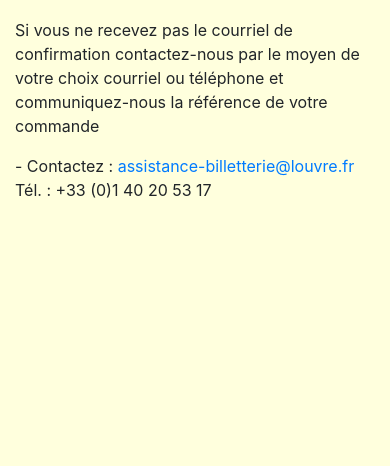
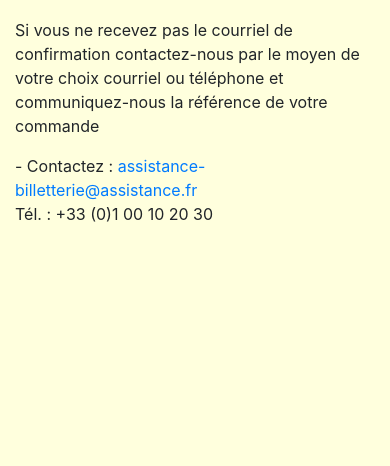
Before and after one commit to EveMarieT/louvre, a Symfony app: template templates/booking/finish.html.twig in a window 390 px wide. Shown: the part 267-733 px from the top of the page. Run offline with Twig, Linux system fonts and the light colour scheme; the template is opened without the code that fills it, so the values that code supplies are empty; some libraries are stand-ins or nearby versions.

Commit message:
View improvements

```diff
--- a/templates/booking/finish.html.twig
+++ b/templates/booking/finish.html.twig
@@ -11,8 +11,8 @@
         <p class="text-sm-left">
             Si vous ne recevez pas le courriel de confirmation contactez-nous par le moyen de votre choix courriel ou
             téléphone et communiquez-nous la référence de votre commande <strong>{{ booking.reference }}</strong><br></p>
-        <p class="text-sm-left"> - Contactez&nbsp;: <a href="mailto:assistance-billetterie@louvre.fr" rel="nofollow">assistance-billetterie@louvre.fr</a><br>
-            Tél. : +33 (0)1 40 20 53 17
+        <p class="text-sm-left"> - Contactez&nbsp;: <a href="mailto:assistance-billetterie@assistance.fr" rel="nofollow">assistance-billetterie@assistance.fr</a><br>
+            Tél. : +33 (0)1 00 10 20 30
         </p>
 
 
--- a/templates/booking/step_one.html.twig
+++ b/templates/booking/step_one.html.twig
@@ -4,7 +4,7 @@
 {% block body %}
     <div class="row">
      <h1 class="pt-3">Commander votre billet</h1>
-        <div class="col-md-8">
+        <div class="col-md-8 pt-5">
 
         {{ form_start(form) }}
         {{ form_errors(form) }}
@@ -21,7 +21,7 @@
         </div>
 
         <div class="col-md-4">
-         <div class="bg-danger pb-3">
+         <div class="bg-danger py-3">
             <h3><strong>Informations Pratiques</strong></h3>
             <p><strong>Museée du Louvre:</strong>
                 <br> 75058 Paris CEDEX 01
```
